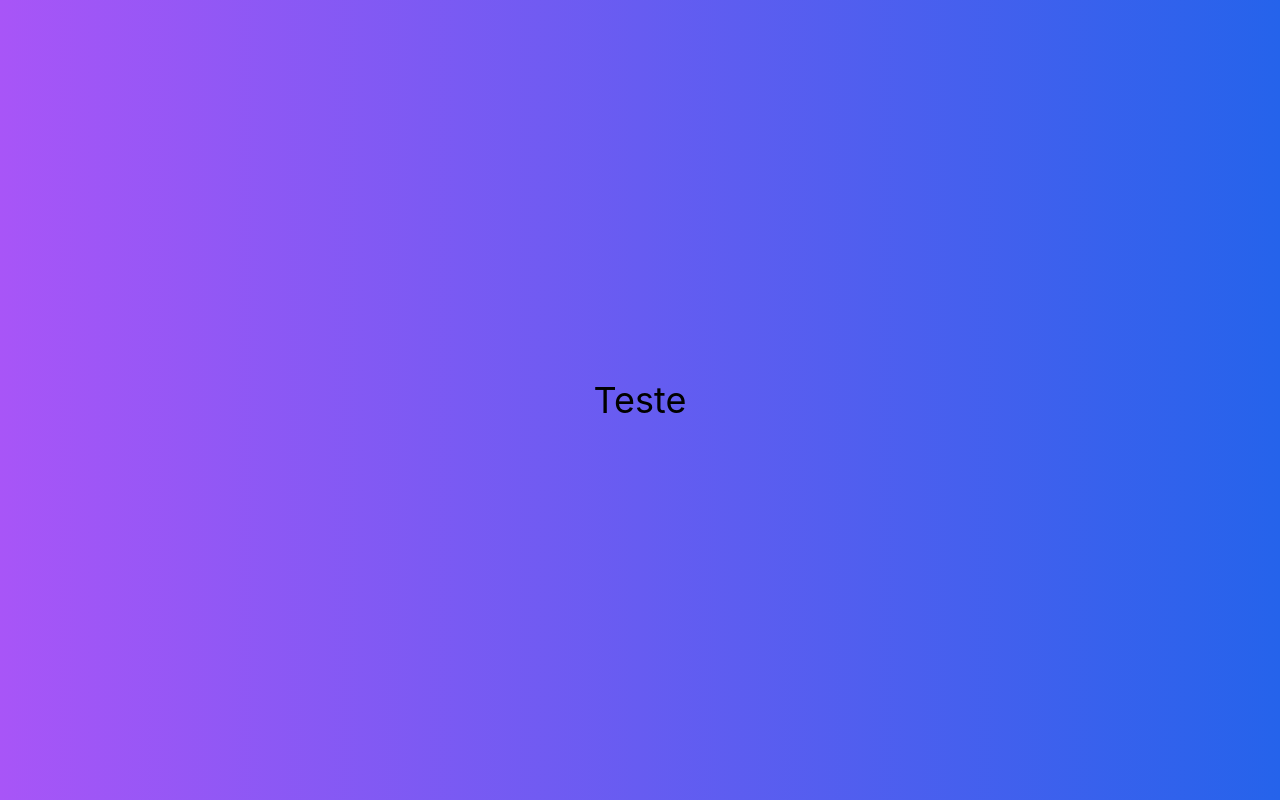
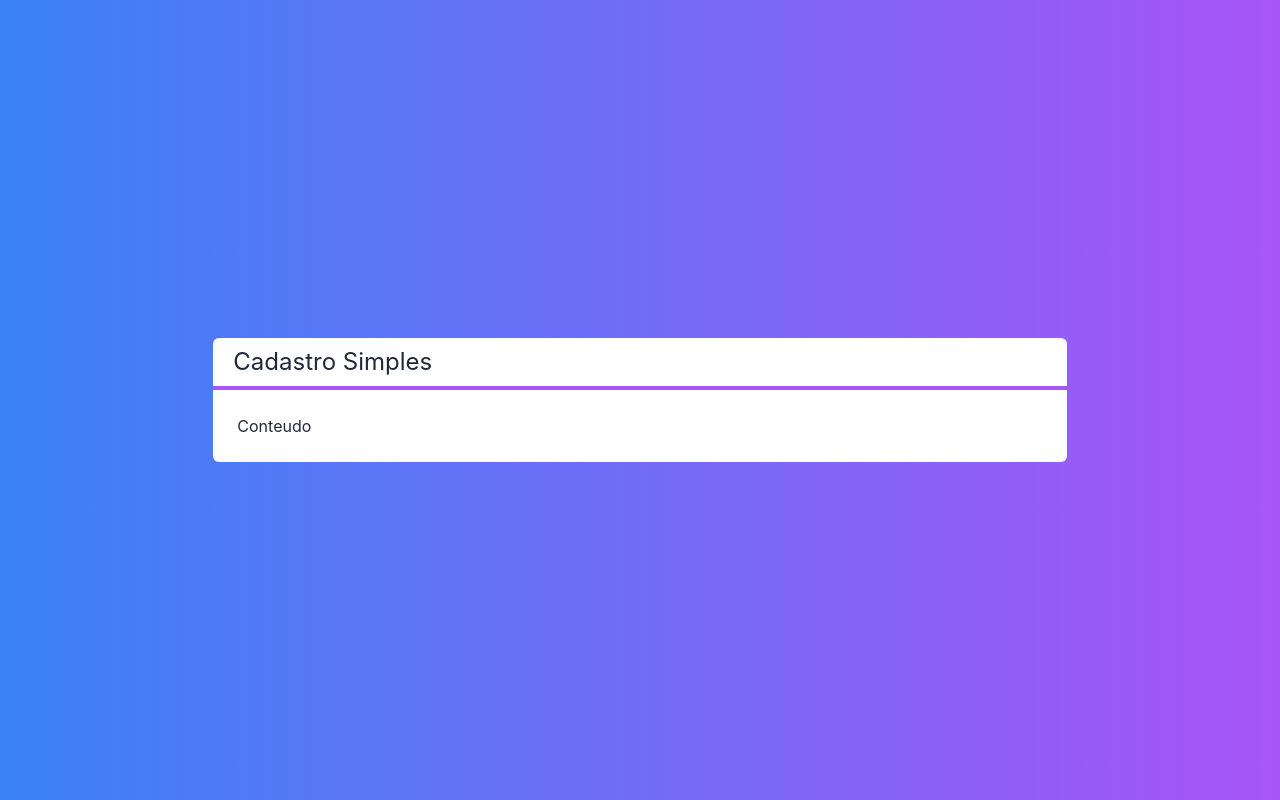
Before and after one commit to Smooke09/CRUD-REACT, a Next.js app: page / in a window 1280 px wide. Built offline with nearby package versions, Linux system fonts and the light colour scheme.

Commit message:
Layout and Title Components

```diff
--- /dev/null
+++ b/src/components/Layout.tsx
@@ -0,0 +1,21 @@
+import Titulo from "./Titulo";
+
+//Exigindo propriedades nos componentes
+interface LayoutProps {
+  titulo: string;
+  children: any;
+}
+
+export default function Layout(props: LayoutProps) {
+  return (
+    <div
+      className={`
+        flex flex-col w-2/3
+        bg-white text-gray-800 rounded-md
+        `}
+    >
+      <Titulo>{props.titulo}</Titulo>
+      <div className="p-6">{props.children}</div>
+    </div>
+  );
+}
--- /dev/null
+++ b/src/components/Titulo.tsx
@@ -0,0 +1,8 @@
+export default function Titulo(props) {
+  return (
+    <div className="flex flex-col justify-center">
+      <h1 className="px-5 py-2 text-2xl">{props.children}</h1>
+      <hr className="border-2 border-purple-500" />
+    </div>
+  );
+}
--- a/src/pages/index.tsx
+++ b/src/pages/index.tsx
@@ -1,12 +1,17 @@
+import Layout from "../components/Layout";
+
 export default function Home() {
   return (
     <div
       className={`
-    flex h-screen justify-center items-center
-    bg-gradient-to-r from-purple-500 to-blue-600
+    flex justify-center items-center h-screen
+    bg-gradient-to-r from-blue-500 to-purple-500
+    text-white
     `}
     >
-      <span className="text-4xl">Teste</span>
+      <Layout titulo="Cadastro Simples">
+        <span>Conteudo</span>
+      </Layout>
     </div>
   );
 }
```
